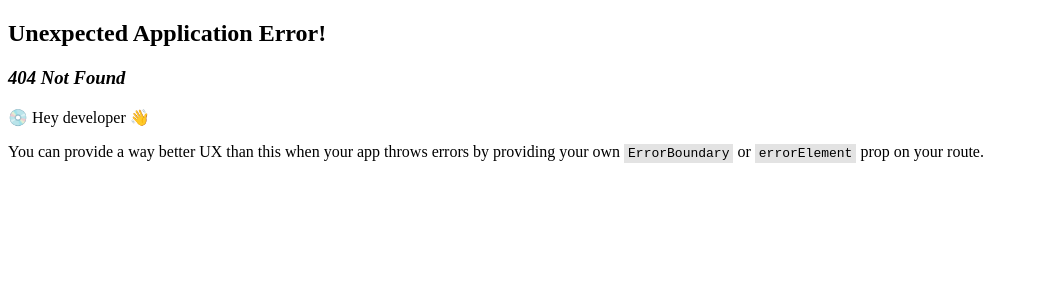
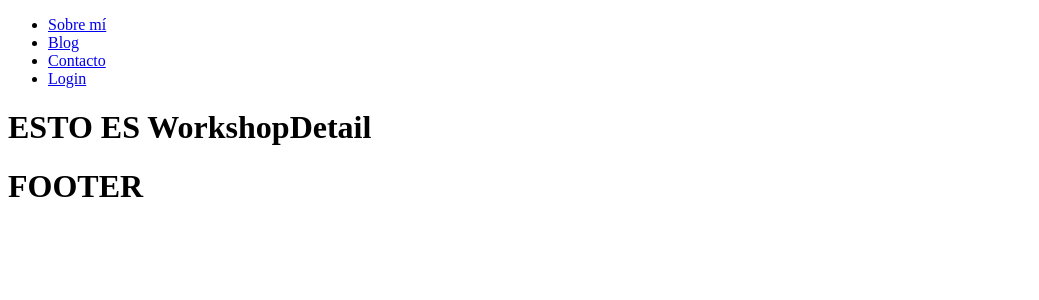
Before and after one commit to blancaden/migueldcastro_frontend, a React (Vite) app: page /taller in a window 1280 px wide. Before the commit this address had no page. Shown: the top 300 px of the page, without its empty margins (0-1039 px from the left). Built offline with nearby package versions, Linux system fonts and the light colour scheme.

Commit message:
new view and compponent estructure

```diff
--- a/src/components/BlogDetail/BlogDetail.jsx
+++ b/src/components/BlogDetail/BlogDetail.jsx
@@ -0,0 +1,11 @@
+import React from 'react'
+
+const BlogDetail = () => {
+  return (
+    <>
+    <h1>ESTO ES BlogDetail</h1>
+    </>
+  )
+}
+
+export default BlogDetail;
--- a/src/components/WorkshopDetail/WorkshopDetail.jsx
+++ b/src/components/WorkshopDetail/WorkshopDetail.jsx
@@ -0,0 +1,11 @@
+import React from 'react'
+
+const WorkshopDetail = () => {
+  return (
+    <>
+    <h1>ESTO ES WorkshopDetail</h1>
+    </>
+  )
+}
+
+export default WorkshopDetail
--- /dev/null
+++ b/src/views/publicViews/BlogDetailView.jsx
@@ -0,0 +1,10 @@
+import React from 'react'
+import BlogDetail from '../../components/BlogDetail/BlogDetail'
+
+const BlogDetailView = () => {
+  return (
+    <BlogDetail/>
+  )
+}
+
+export default BlogDetailView
--- /dev/null
+++ b/src/views/publicViews/WorkshopDetailView.jsx
@@ -0,0 +1,12 @@
+import React from 'react'
+import WorkshopDetail from '../../components/WorkshopDetail/WorkshopDetail'
+
+const WorkshopDetailView = () => {
+  return (
+    <>
+    <WorkshopDetail/>
+  </>
+  )
+}
+
+export default WorkshopDetailView
```
Also changed, not shown: src/router/Router.jsx (+10 -1 lines).
